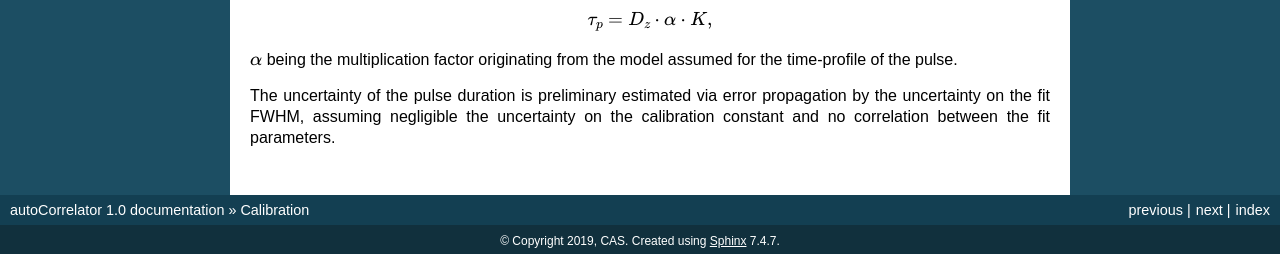
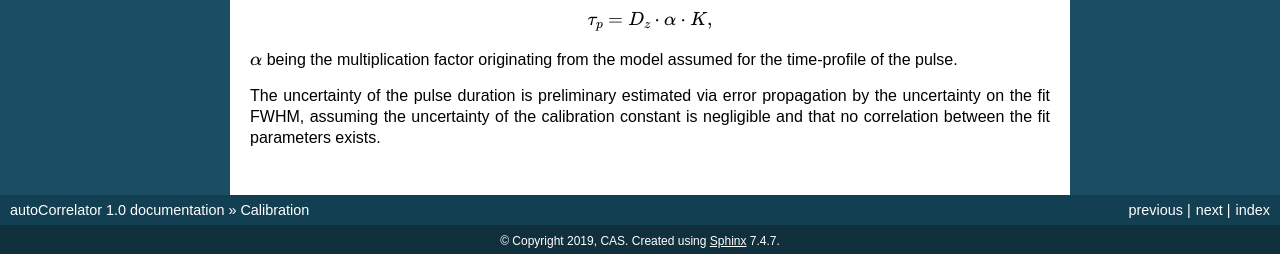
Before and after one commit to European-XFEL/imageProcessor, a Sphinx documentation site: the page built from doc/source/calibration.rst, in a window 1280 px wide. Shown: the part 1871-2125 px from the top of the page. Built offline with Sphinx 7.4.7, drawn with Linux system fonts in a browser that asks for light colours.

Commit message:
calibration: comments on result uncertainty

```diff
--- a/doc/source/calibration.rst
+++ b/doc/source/calibration.rst
@@ -127,6 +127,6 @@ from the measured FWHM :math:`D_z`,
 model assumed for the time-profile of the pulse.
 
 The uncertainty of the pulse duration is preliminary estimated via error
-propagation by the uncertainty on the fit FWHM, assuming negligible
-the uncertainty on the calibration constant and no correlation between the
-fit parameters.
+propagation by the uncertainty on the fit FWHM, assuming
+the uncertainty of the calibration constant is negligible
+and that no correlation between the fit parameters exists.
```
